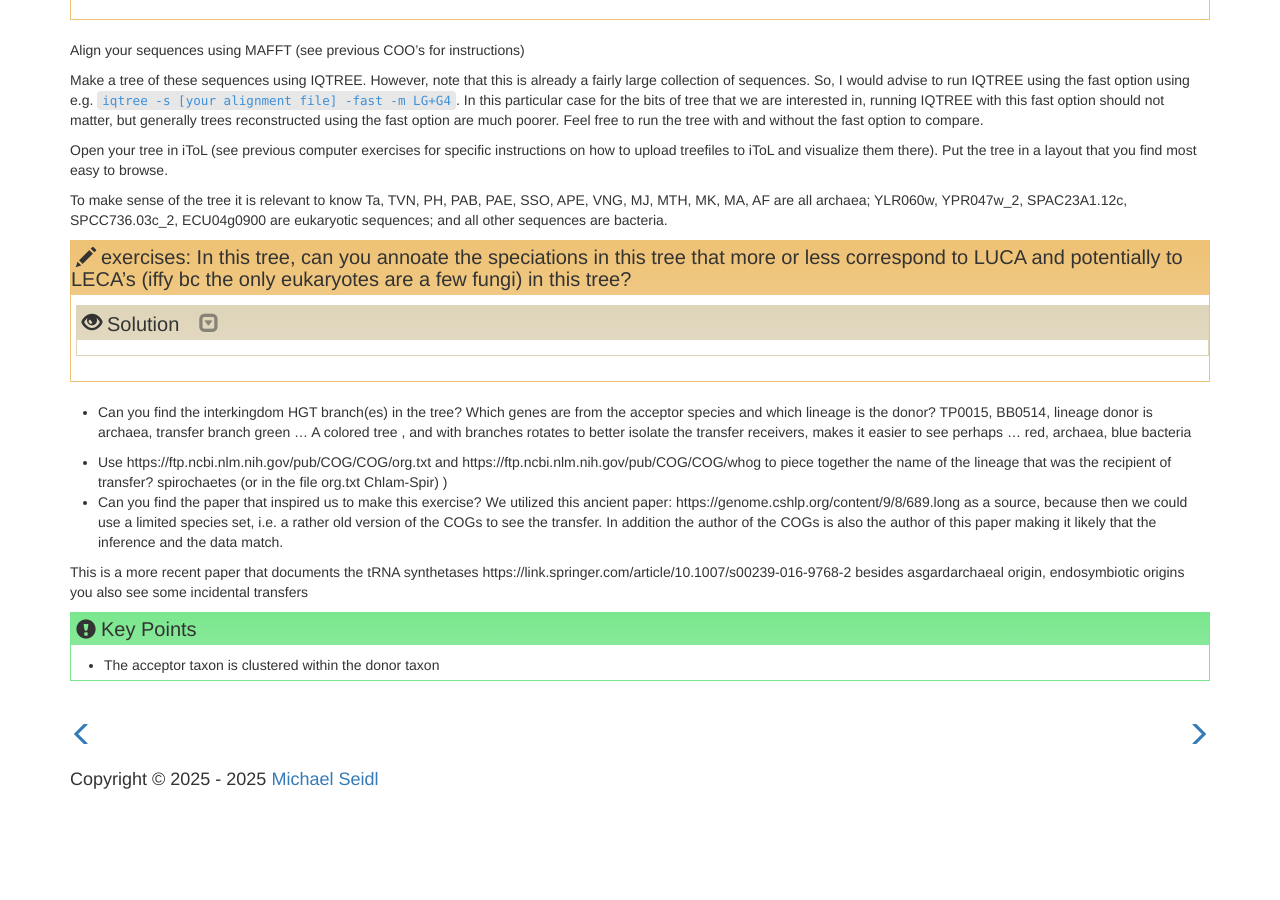
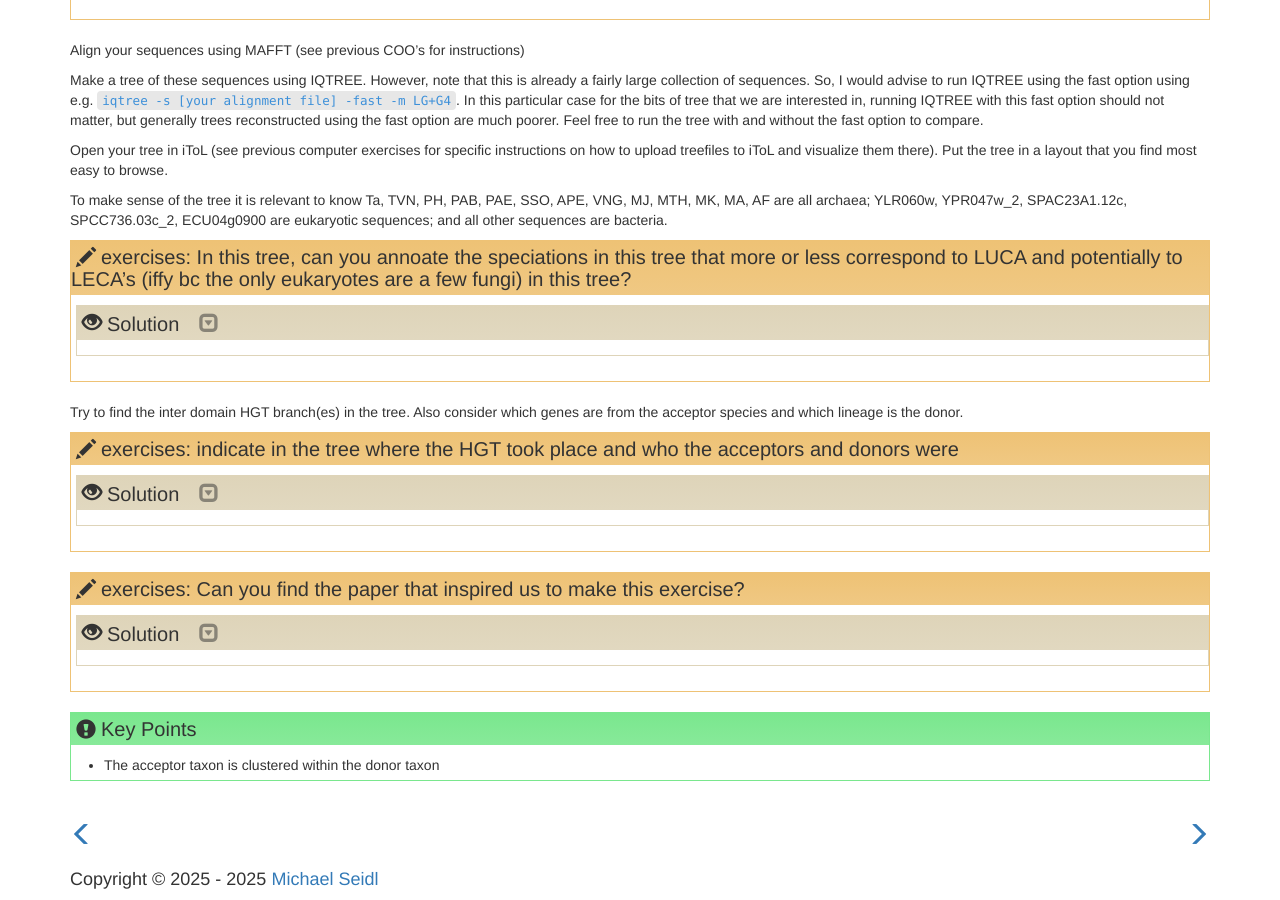
Before and after one commit to TeamMGE/GenomeBioinformaticsCourse, a Jekyll site: the page built from _episodes/60-COOIII.md, in a window 1280 px wide and 900 px high, scrolled down 1262 px. Built offline with Jekyll 4.4.1, drawn with Linux system fonts in a browser that asks for light colours; before the commit the page ends 2062 px from its top, so only the background shows below that.

Commit message:
Update 60-COOIII.md

```diff
--- a/_episodes/60-COOIII.md
+++ b/_episodes/60-COOIII.md
@@ -86,20 +86,33 @@ To make sense of the tree it is relevant to know Ta, TVN, PH, PAB, PAE, SSO, APE
 > {: .solution}
 {: .challenge}
 
-
-
--	Can you find the interkingdom HGT branch(es) in the tree? Which genes are from the acceptor species and which lineage is the donor?
-TP0015, BB0514, lineage donor is archaea, transfer branch green …
-A colored tree , and with branches rotates to better isolate the transfer receivers, makes it easier to see perhaps …  red, archaea, blue bacteria
+Try to find the inter domain HGT branch(es) in the tree. Also consider which genes are from the acceptor species and which lineage is the donor.
 
 
 
--	Use https://ftp.ncbi.nlm.nih.gov/pub/COG/COG/org.txt and https://ftp.ncbi.nlm.nih.gov/pub/COG/COG/whog to piece together the name of the lineage that was the recipient of transfer?
+
+> ## exercises: indicate in the tree where the HGT took place and who the acceptors and donors were
+>
+>> ## Solution
+>> ![fig]()
+>>
+>> TP0015, BB0514, lineage donor is archaea, transfer branch green …
+>> A colored tree , and with branches rotates to better isolate the transfer receivers, makes it easier to see perhaps …  red, archaea, blue bacteria
+>>
+Use https://ftp.ncbi.nlm.nih.gov/pub/COG/COG/org.txt and https://ftp.ncbi.nlm.nih.gov/pub/COG/COG/whog to piece together the name of the lineage that was the recipient of transfer?
 spirochaetes (or in the file org.txt Chlam-Spir)
 )
--	Can you find the paper that inspired us to make this exercise?
-We utilized this ancient paper: https://genome.cshlp.org/content/9/8/689.long as a source, because then we could use a limited species set, i.e. a rather old version of the COGs to see the transfer. In addition the author of the COGs is also the author of this paper making it likely that the inference and the data match.
+> {: .solution}
+{: .challenge}
 
-This is a more recent paper that documents the tRNA synthetases
-https://link.springer.com/article/10.1007/s00239-016-9768-2
-besides asgardarchaeal origin, endosymbiotic origins you also see some incidental transfers
+> ## exercises:  Can you find the paper that inspired us to make this exercise?
+>
+>> ## Solution
+>>We utilized this ancient paper: https://genome.cshlp.org/content/9/8/689.long as a source, because then we could use a limited species set, i.e. a rather old version of the COGs to see the transfer. In addition the author of the COGs is also the author of this paper making it likely that the inference and the data match.
+>>
+>>This is a more recent paper that documents the tRNA synthetases
+>> (https://link.springer.com/article/10.1007/s00239-016-9768-2)
+>>
+>> in that more recent study besides asgardarchaeal origin, endosymbiotic origins you also see some incidental interdomain transfers
+> {: .solution}
+{: .challenge}
```
